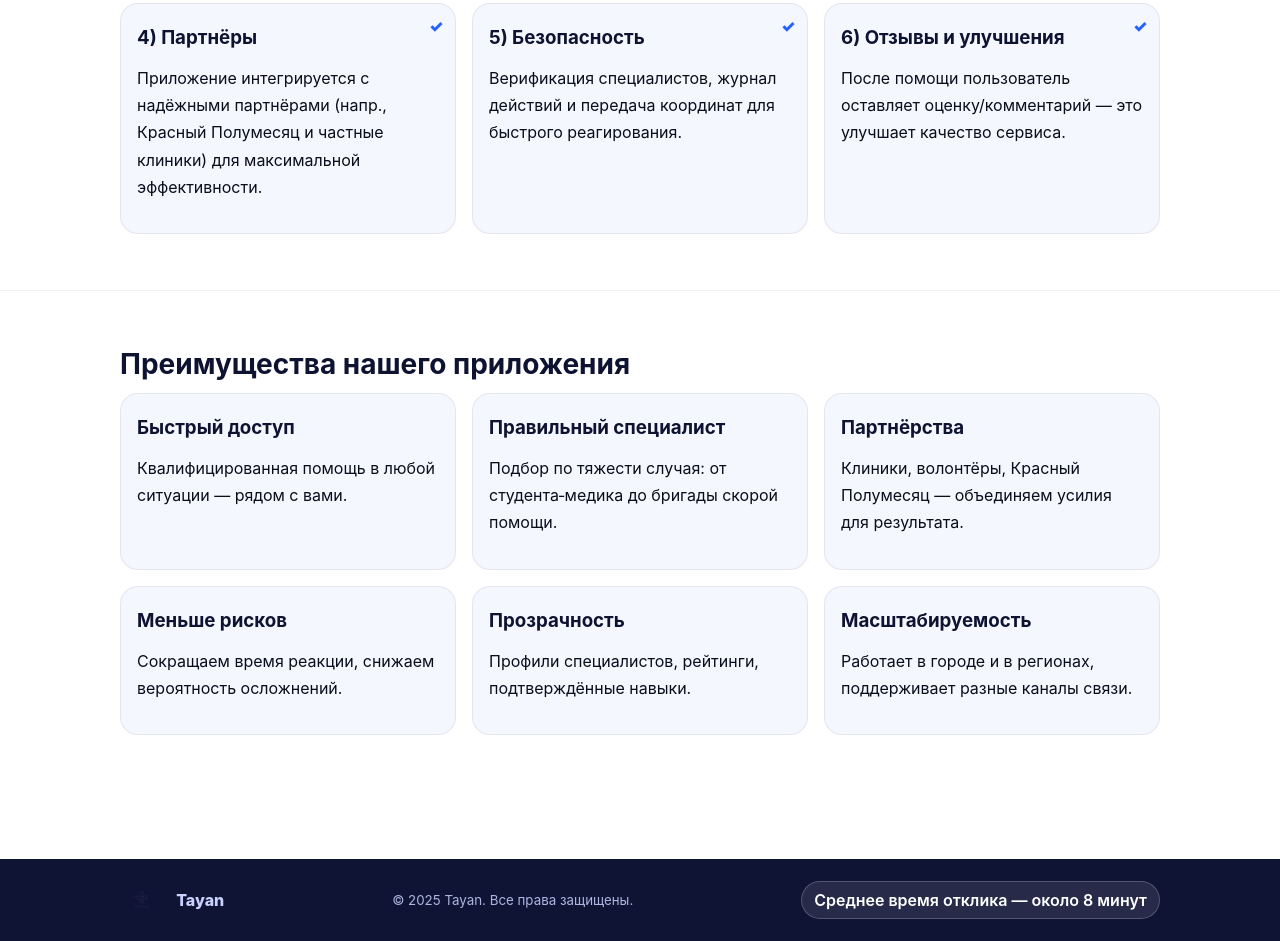
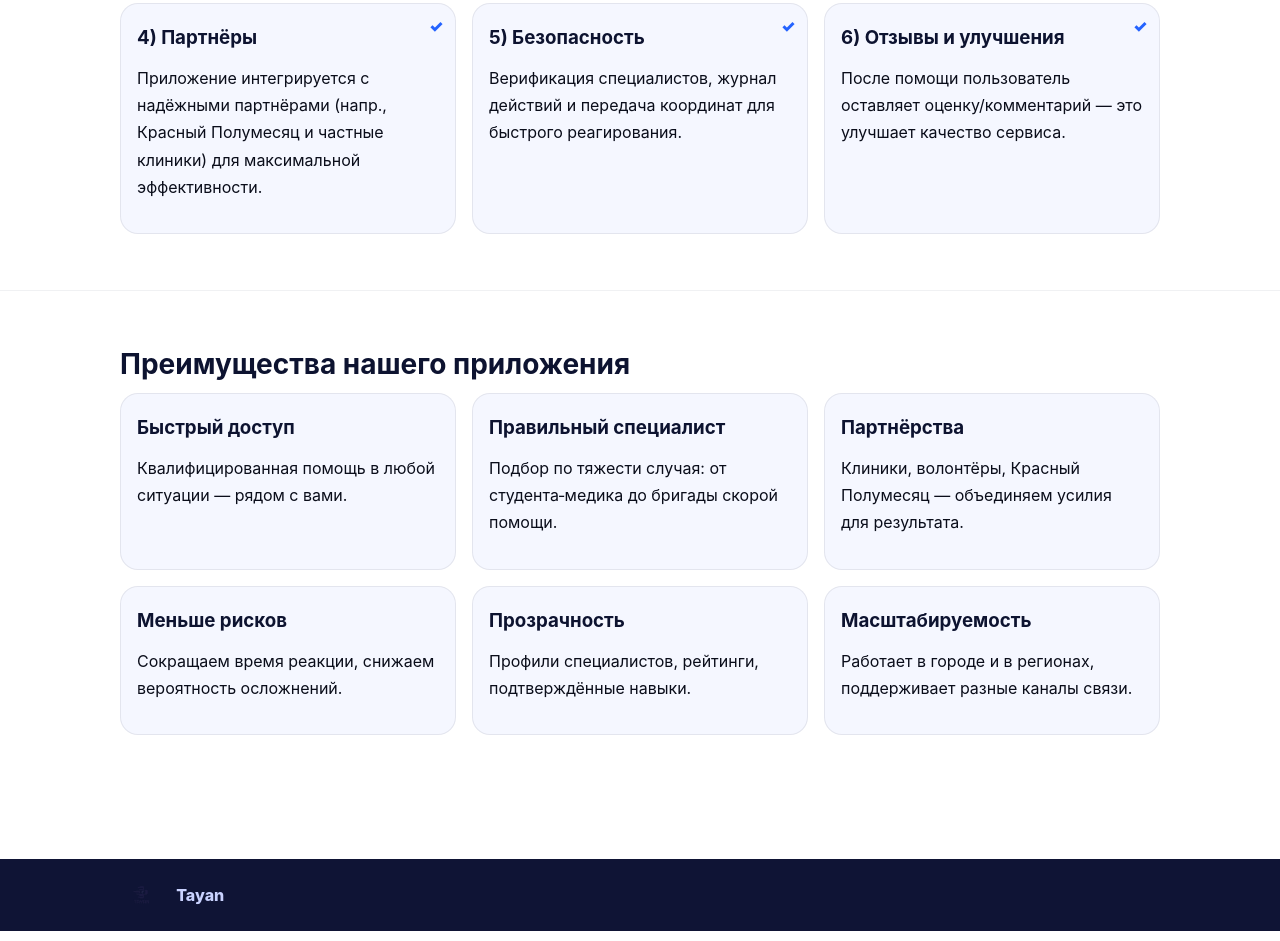
Before and after one commit to ms12046-blip/tayan-site, a plain HTML site: page index.html in a window 1280 px wide. Shown: the part 2395-3336 px from the top of the page. Drawn offline with Linux system fonts and the light colour scheme.

Commit message:
Update index.html

```diff
--- a/index.html
+++ b/index.html
@@ -342,10 +342,6 @@
         <img src="IMG_3704.PNG" alt="Tayan" style="height:28px"/>
         <span>Tayan</span>
       </div>
-      <small>© 2025 Tayan. Все права защищены.</small>
-      <div class="row">
-        <span class="pill" style="background:rgba(255,255,255,.1);color:#fff;border:1px solid rgba(255,255,255,.2)">Среднее время отклика — около 8 минут</span>
-      </div>
     </div>
   </footer>
 
```
